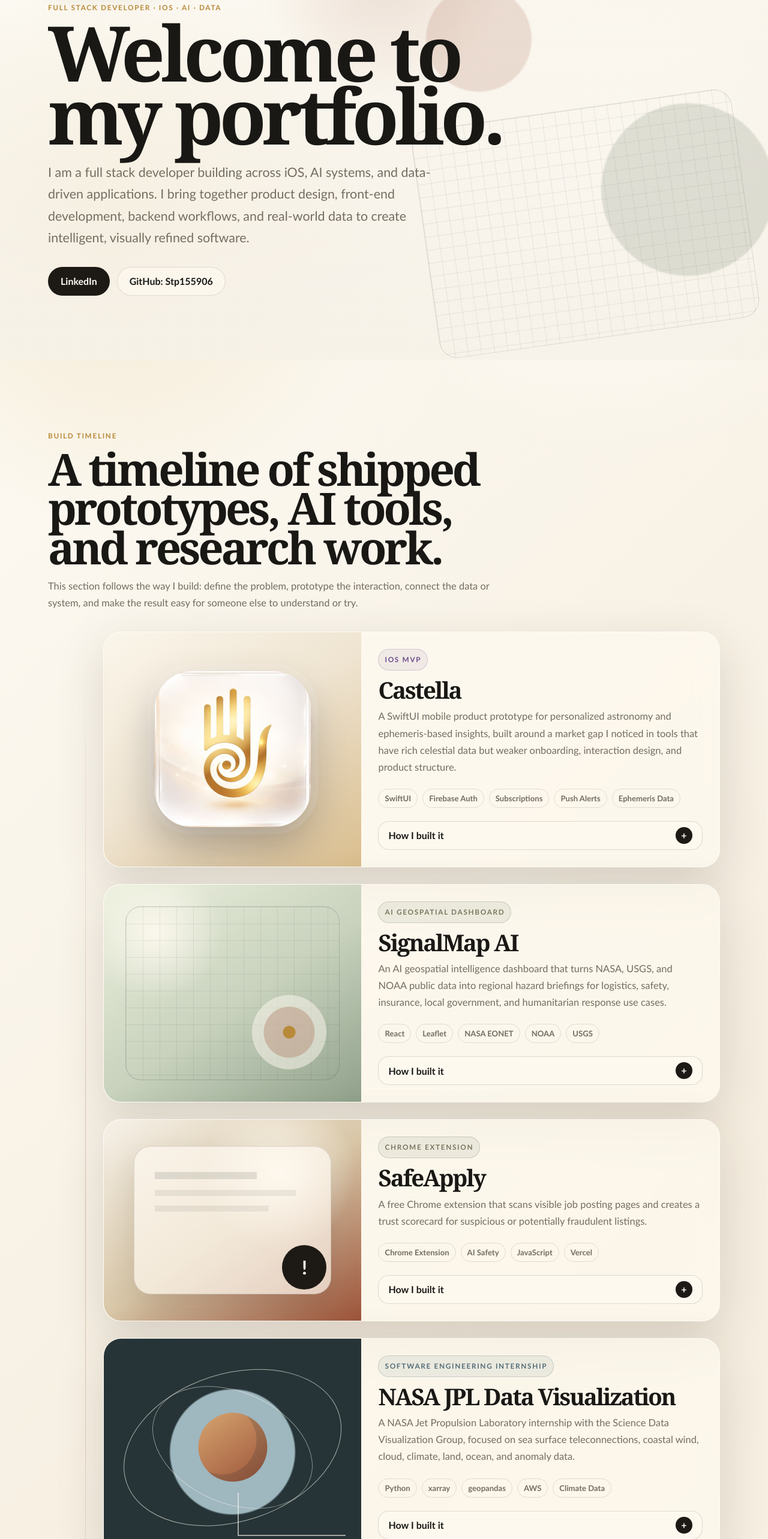
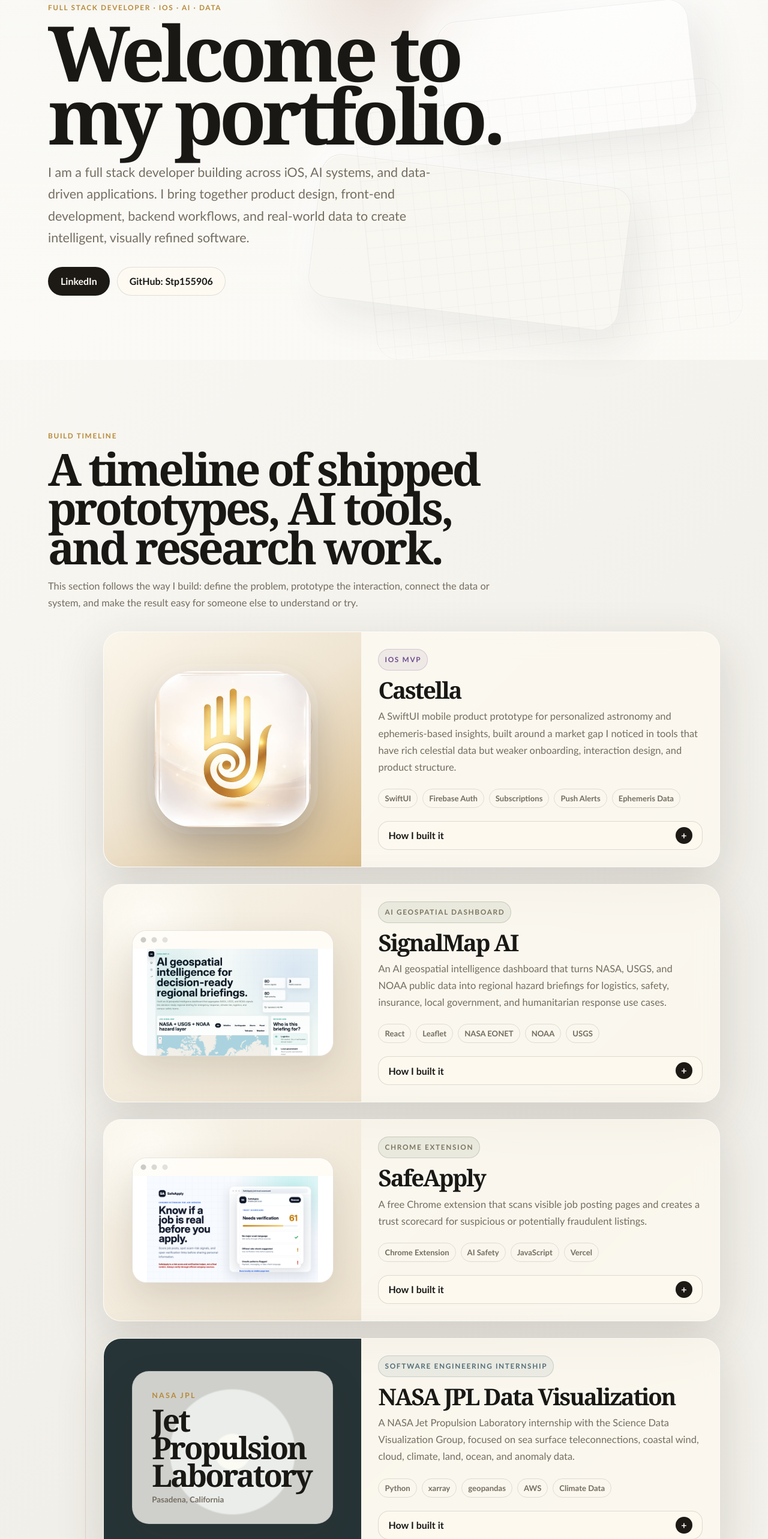
Before and after one commit to Stp155906/portfolio, a React (Vite) app: page / in a window 1280 px wide. Shown: the part 200-2766 px from the top of the page at 60% size. Built offline with nearby package versions, Linux system fonts and the light colour scheme.

Commit message:
Update portfolio timeline visuals

```diff
--- a/src/main.jsx
+++ b/src/main.jsx
@@ -166,9 +166,9 @@
 function Hero() {
   return (
     <section className="hero" aria-labelledby="hero-title">
-      <div className="parallax-shape orb-one" aria-hidden="true" />
-      <div className="parallax-shape orb-two" aria-hidden="true" />
-      <div className="grid-plane" aria-hidden="true" />
+      <div className="hero-surface hero-surface-one" aria-hidden="true" />
+      <div className="hero-surface hero-surface-two" aria-hidden="true" />
+      <div className="hero-panel-lines" aria-hidden="true" />
 
       <div className="hero-copy" data-reveal>
         <div className="progress-badge" aria-label="Site status">
@@ -295,13 +295,22 @@
           <span className="app-pill" />
         </>
       )}
+      {tone === "signalmap" && (
+        <div className="thumbnail-frame">
+          <img className="project-thumbnail" src="/assets/signalmap-thumbnail.png" alt="SignalMap AI interface thumbnail" />
+        </div>
+      )}
+      {tone === "safeapply" && (
+        <div className="thumbnail-frame">
+          <img className="project-thumbnail" src="/assets/safeapply-thumbnail.png" alt="SafeApply interface thumbnail" />
+        </div>
+      )}
       {tone === "data" && (
-        <>
-          <span className="planet" />
-          <span className="orbit orbit-a" />
-          <span className="orbit orbit-b" />
-          <span className="data-line" />
-        </>
+        <div className="nasa-visual-card">
+          <span>NASA JPL</span>
+          <strong>Jet Propulsion Laboratory</strong>
+          <small>Pasadena, California</small>
+        </div>
       )}
     </div>
   );
--- a/src/styles.css
+++ b/src/styles.css
@@ -34,9 +34,7 @@
   min-height: 100vh;
   color: var(--ink);
   background:
-    radial-gradient(circle at 14% 12%, rgba(216, 182, 109, 0.22), transparent 28rem),
-    radial-gradient(circle at 82% 10%, rgba(255, 253, 247, 0.95), transparent 28rem),
-    linear-gradient(135deg, #fffdf7 0%, #f5eddf 52%, #fbf7ef 100%);
+    linear-gradient(135deg, #fbfaf6 0%, #f0eee8 48%, #faf8f1 100%);
   font-family: "Avenir Next", Avenir, "Gill Sans", Candara, sans-serif;
   overflow-x: hidden;
 }
@@ -46,11 +44,11 @@
   inset: 0;
   z-index: -3;
   content: "";
-  opacity: 0.32;
+  opacity: 0.18;
   background-image:
-    linear-gradient(rgba(29, 33, 31, 0.05) 1px, transparent 1px),
-    linear-gradient(90deg, rgba(29, 33, 31, 0.05) 1px, transparent 1px);
-  background-size: 54px 54px;
+    linear-gradient(rgba(23, 23, 23, 0.045) 1px, transparent 1px),
+    linear-gradient(90deg, rgba(23, 23, 23, 0.045) 1px, transparent 1px);
+  background-size: 64px 64px;
   mask-image: linear-gradient(to bottom, black, transparent 78%);
 }
 
@@ -60,7 +58,9 @@
   z-index: -2;
   pointer-events: none;
   content: "";
-  background: linear-gradient(180deg, transparent 0%, rgba(246, 241, 232, 0.84) 88%);
+  background:
+    radial-gradient(circle at 80% 18%, rgba(255, 255, 255, 0.8), transparent 26rem),
+    linear-gradient(180deg, transparent 0%, rgba(251, 250, 246, 0.88) 88%);
 }
 
 [data-reveal] {
@@ -289,49 +289,53 @@
   background: rgba(255, 250, 240, 0.62);
 }
 
-.parallax-shape,
-.grid-plane {
+.hero-surface,
+.hero-panel-lines {
   position: absolute;
+  z-index: -1;
   pointer-events: none;
 }
 
-.parallax-shape {
-  z-index: -1;
-  border-radius: 999px;
-  filter: blur(1px);
+.hero-surface {
+  border: 1px solid rgba(23, 23, 23, 0.06);
+  border-radius: 34px;
+  background: rgba(255, 255, 255, 0.42);
+  box-shadow:
+    24px 24px 70px rgba(42, 39, 34, 0.08),
+    -18px -18px 48px rgba(255, 255, 255, 0.78),
+    inset 1px 1px 0 rgba(255, 255, 255, 0.62);
 }
 
-.orb-one {
-  top: 22%;
-  right: 28%;
-  width: 11rem;
-  height: 11rem;
-  background: rgba(156, 83, 57, 0.16);
-  transform: translateY(calc(var(--scroll) * -0.035px));
+.hero-surface-one {
+  right: 4%;
+  top: 27%;
+  width: min(34vw, 420px);
+  height: 210px;
+  transform: translateY(calc(var(--scroll) * -0.025px)) rotate(-6deg);
 }
 
-.orb-two {
-  right: -8%;
-  bottom: 18%;
-  width: 18rem;
-  height: 18rem;
-  background: rgba(82, 101, 79, 0.16);
-  transform: translateY(calc(var(--scroll) * -0.07px));
+.hero-surface-two {
+  right: 14%;
+  bottom: 10%;
+  width: min(42vw, 520px);
+  height: 240px;
+  background: rgba(247, 244, 238, 0.58);
+  transform: translateY(calc(var(--scroll) * -0.045px)) rotate(7deg);
 }
 
-.grid-plane {
-  right: -4%;
-  bottom: 5%;
-  z-index: -1;
-  width: 48%;
-  height: 24rem;
-  border: 1px solid var(--line);
-  border-radius: var(--radius);
+.hero-panel-lines {
+  right: -2%;
+  bottom: 4%;
+  width: min(48vw, 620px);
+  height: 26rem;
+  border: 1px solid rgba(23, 23, 23, 0.055);
+  border-radius: 38px;
   background:
-    linear-gradient(rgba(32, 42, 44, 0.08) 1px, transparent 1px),
-    linear-gradient(90deg, rgba(32, 42, 44, 0.08) 1px, transparent 1px);
-  background-size: 22px 22px;
-  transform: translateY(calc(var(--scroll) * -0.025px)) rotate(-8deg);
+    linear-gradient(rgba(23, 23, 23, 0.055) 1px, transparent 1px),
+    linear-gradient(90deg, rgba(23, 23, 23, 0.055) 1px, transparent 1px);
+  background-size: 28px 28px;
+  opacity: 0.5;
+  transform: translateY(calc(var(--scroll) * -0.018px)) rotate(-6deg);
 }
 
 .identity-card,
@@ -690,6 +694,7 @@
 .wake,
 .glyph,
 .castella-app-icon,
+.project-thumbnail,
 .castella-orbit,
 .castella-star,
 .phone-shell,
@@ -751,72 +756,88 @@
 }
 
 .signalmap-visual,
-.safeapply-visual,
-.arcs-visual {
+.safeapply-visual {
+  display: grid;
+  place-items: center;
+  padding: 24px;
   background:
-    radial-gradient(circle at 20% 22%, rgba(255, 250, 240, 0.86), transparent 7rem),
-    linear-gradient(145deg, #edf1df 0%, #c8d2bd 54%, #8fa08a 100%);
+    radial-gradient(circle at 18% 16%, rgba(255, 253, 247, 0.86), transparent 9rem),
+    linear-gradient(145deg, #f8f4ea 0%, #ede2cf 100%);
 }
 
-.signalmap-visual::before {
-  position: absolute;
-  inset: 36px;
-  content: "";
-  border: 1px solid rgba(32, 42, 44, 0.18);
-  border-radius: 26px;
-  background:
-    linear-gradient(90deg, rgba(32, 42, 44, 0.08) 1px, transparent 1px),
-    linear-gradient(rgba(32, 42, 44, 0.08) 1px, transparent 1px);
-  background-size: 28px 28px;
+.thumbnail-frame {
+  position: relative;
+  width: min(88%, 560px);
+  aspect-ratio: 16 / 10;
+  overflow: hidden;
+  border: 1px solid rgba(25, 24, 21, 0.1);
+  border-radius: 24px;
+  background: rgba(255, 253, 247, 0.78);
+  box-shadow: 0 24px 60px rgba(54, 45, 31, 0.14);
 }
 
-.signalmap-visual::after {
+.thumbnail-frame::before {
   position: absolute;
-  right: 58px;
-  bottom: 54px;
-  width: 124px;
-  height: 124px;
+  top: 0;
+  left: 0;
+  right: 0;
+  z-index: 2;
+  height: 30px;
   content: "";
-  border-radius: 50%;
   background:
-    radial-gradient(circle at 50% 50%, var(--cedar) 0 10px, transparent 11px),
-    radial-gradient(circle at 50% 50%, rgba(156, 83, 57, 0.28) 0 42px, transparent 43px),
-    rgba(255, 250, 240, 0.5);
+    radial-gradient(circle at 18px 15px, rgba(25, 24, 21, 0.22) 0 4px, transparent 5px),
+    radial-gradient(circle at 36px 15px, rgba(25, 24, 21, 0.16) 0 4px, transparent 5px),
+    radial-gradient(circle at 54px 15px, rgba(25, 24, 21, 0.12) 0 4px, transparent 5px),
+    rgba(255, 253, 247, 0.88);
 }
 
-.safeapply-visual {
-  background:
-    radial-gradient(circle at 68% 26%, rgba(255, 250, 240, 0.88), transparent 8rem),
-    linear-gradient(145deg, #f6f1e8 0%, #d8c6a7 52%, #9c5339 100%);
+.project-thumbnail {
+  position: absolute;
+  inset: 30px 0 0;
+  width: 100%;
+  height: calc(100% - 30px);
+  object-fit: contain;
+  object-position: center top;
+  background: #fff;
 }
 
-.safeapply-visual::before {
-  position: absolute;
-  inset: 44px 50px;
-  content: "";
-  border: 1px solid rgba(32, 42, 44, 0.14);
-  border-radius: 28px;
+.data-visual {
+  display: grid;
+  place-items: center;
   background:
-    linear-gradient(rgba(32, 42, 44, 0.12) 0 0) 34px 42px / 52% 12px no-repeat,
-    linear-gradient(rgba(32, 42, 44, 0.08) 0 0) 34px 72px / 72% 10px no-repeat,
-    linear-gradient(rgba(32, 42, 44, 0.08) 0 0) 34px 98px / 58% 10px no-repeat,
-    rgba(255, 250, 240, 0.68);
-  box-shadow: 0 22px 50px rgba(54, 45, 31, 0.14);
+    radial-gradient(circle at 50% 38%, rgba(255, 250, 240, 0.92), transparent 9rem),
+    linear-gradient(145deg, #f6f1e8 0%, #dfd0ba 54%, #a98c5a 100%);
 }
 
-.safeapply-visual::after {
-  position: absolute;
-  right: 58px;
-  bottom: 52px;
+.nasa-visual-card {
   display: grid;
-  width: 74px;
-  height: 74px;
-  place-items: center;
-  content: "!";
-  border-radius: 50%;
-  color: var(--paper-soft);
-  background: var(--night);
-  font-size: 2rem;
+  width: min(78%, 360px);
+  gap: 10px;
+  padding: 32px;
+  border: 1px solid rgba(25, 24, 21, 0.1);
+  border-radius: 28px;
+  background: rgba(255, 253, 247, 0.78);
+  box-shadow: 0 24px 60px rgba(54, 45, 31, 0.14);
+}
+
+.nasa-visual-card span {
+  color: var(--cedar);
+  font-size: 0.78rem;
+  font-weight: 900;
+  letter-spacing: 0.18em;
+  text-transform: uppercase;
+}
+
+.nasa-visual-card strong {
+  max-width: 8ch;
+  font-family: Didot, "Bodoni 72", Georgia, serif;
+  font-size: clamp(2.1rem, 4vw, 4rem);
+  line-height: 0.9;
+  letter-spacing: -0.055em;
+}
+
+.nasa-visual-card small {
+  color: var(--muted);
   font-weight: 900;
 }
 
@@ -1065,8 +1086,8 @@
     animation-duration: 0.01ms !important;
   }
 
-  .parallax-shape,
-  .grid-plane,
+  .hero-surface,
+  .hero-panel-lines,
   .drift-card {
     transform: none !important;
     animation: none !important;
```
Also changed, not shown: public/assets/safeapply-thumbnail.png (added), public/assets/signalmap-thumbnail.png (added).
